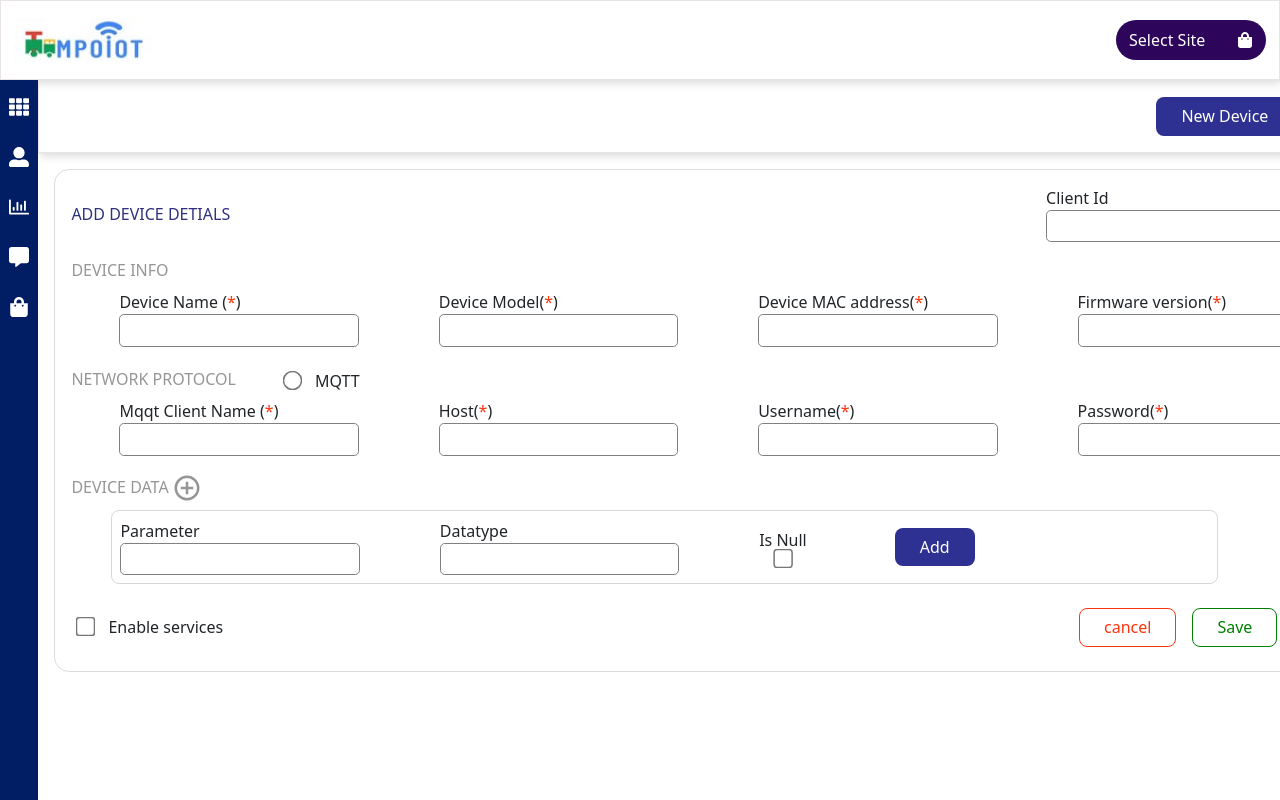
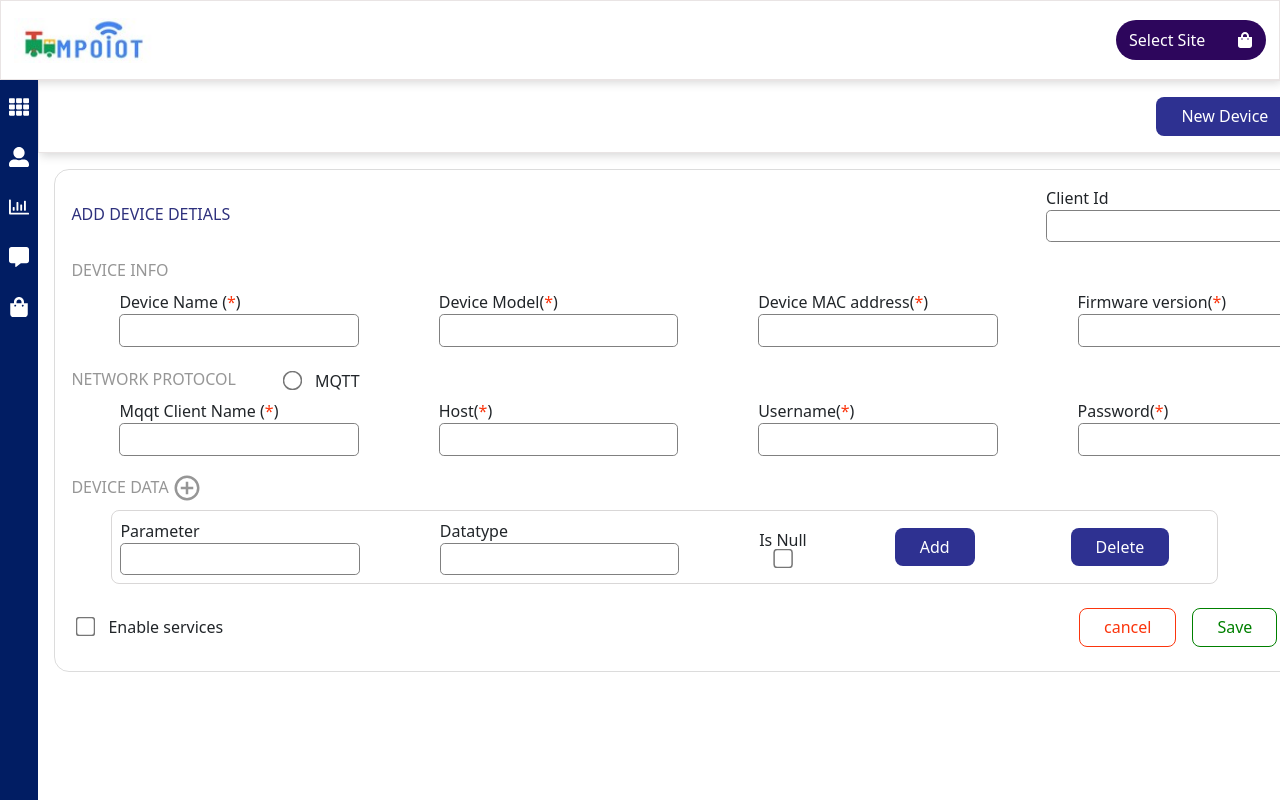
Before and after one commit to ManikandanS8377/TempoIoT, a React (Create React App) app in the folder tempo/: page /Add_device in a window 1280 px wide. Both pictures are taken after a click on the icon 186 px from the left and 488 px from the top of the page. Shown: the top 800 px of the page. Built offline with nearby package versions, Linux system fonts and the light colour scheme.

Commit message:
delete function

```diff
--- a/tempo/src/pages/Add_device.jsx
+++ b/tempo/src/pages/Add_device.jsx
@@ -157,6 +157,9 @@ const Add_device = () => {
                 <div className="inputbox">
                     <input className="btn-loc add_button" type="button" value="Add" />
                 </div>
+                <div className="inputbox">
+                    <input className="btn-loc add_button" type="button" value="Delete" onClick={() => handleDelete(newDivs.length-1)} />
+                </div>
             </div>
 
         );
```
